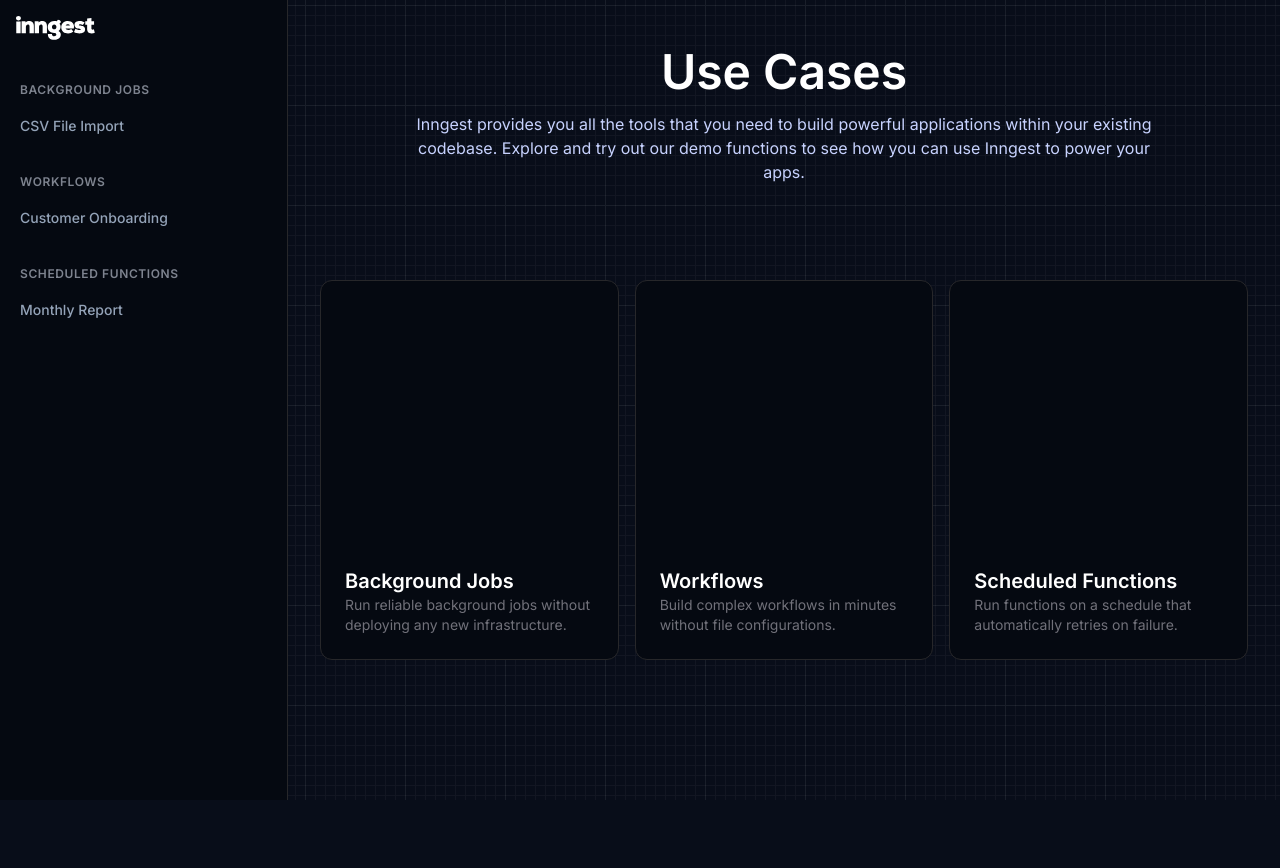
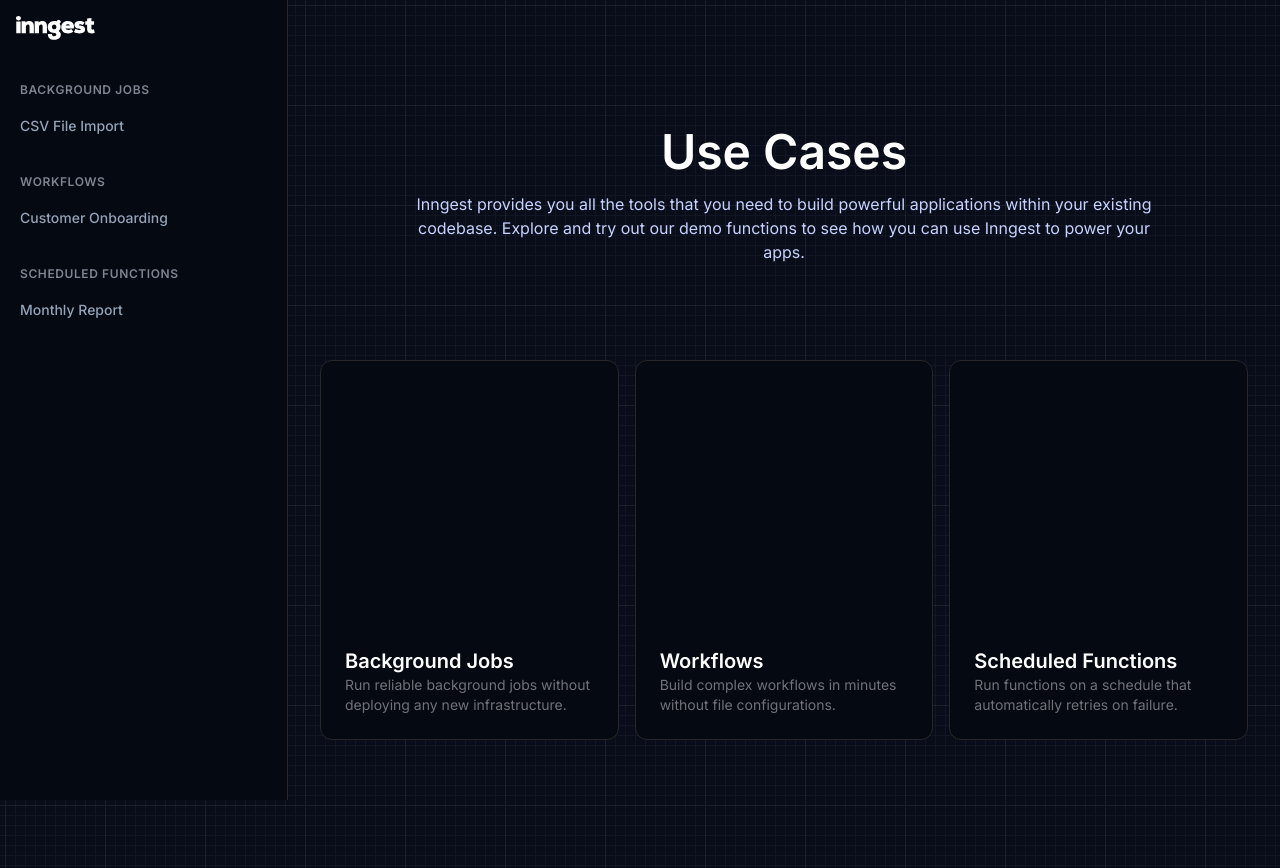
Before and after one commit to inngest/inngest-demo, a Next.js app: page / in a window 1280 px wide. Before the commit the page ends 800 px from the top, so only its background shows below. Built offline with nearby package versions, Linux system fonts and the light colour scheme.

Commit message:
feat: make header top padding consistent

```diff
--- a/app/page.tsx
+++ b/app/page.tsx
@@ -3,7 +3,7 @@
 
 export default function Home() {
   return (
-    <div className="justify-between max-w-7xl mx-auto py-24 sm:px-2 lg:py-12 lg:px-4 space-y-24">
+    <div className="justify-between max-w-7xl mx-auto py-24 sm:px-2 lg:py-32 lg:px-4 space-y-24">
       <hgroup className="px-4 mx-auto max-w-3xl text-center space-y-4">
         <h1 className="text-3xl lg:text-5xl font-semibold">Use Cases</h1>
         <p className="text-sm md:text-base text-indigo-200">
```
